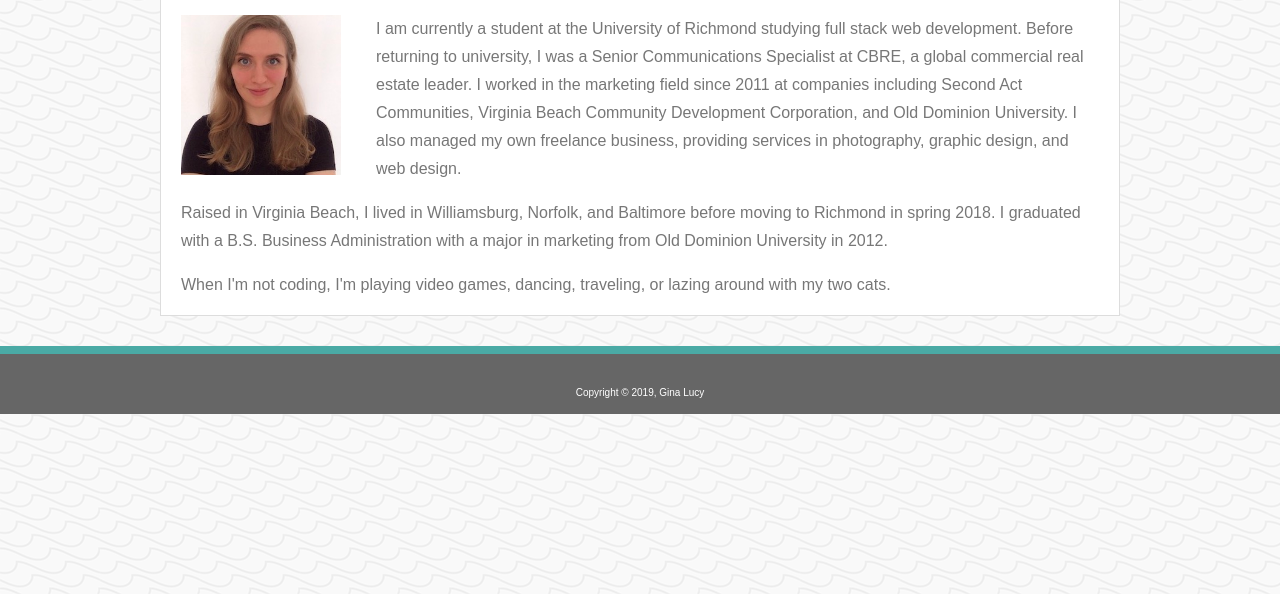
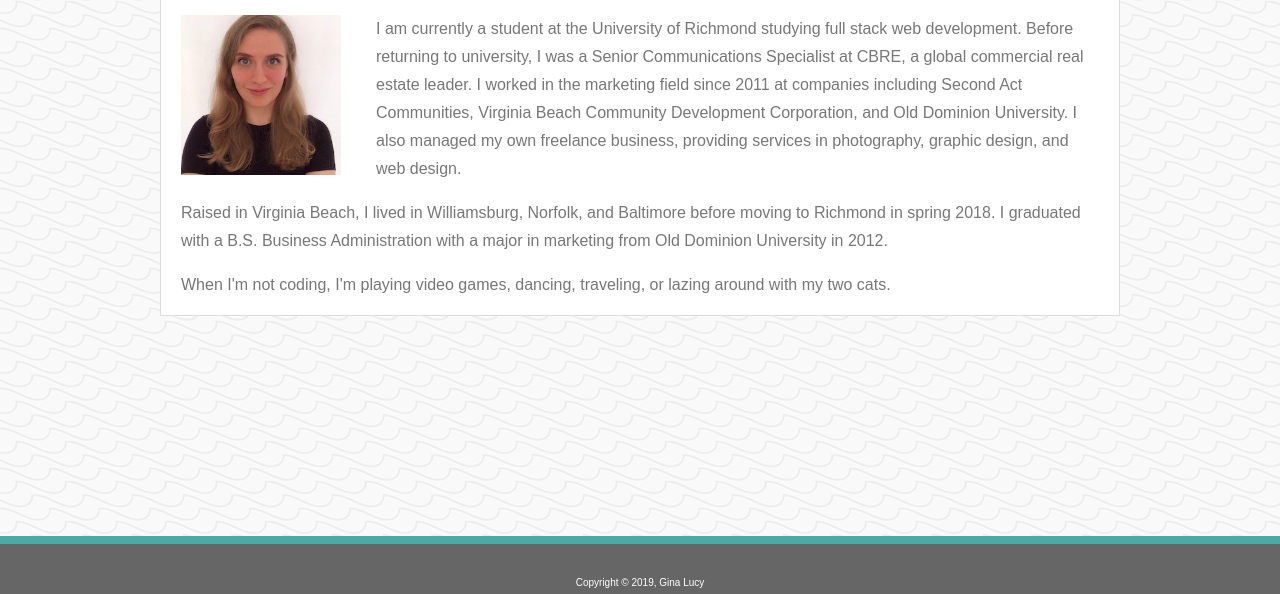
Before and after one commit to grlucy/URHomework1-Portfolio, a plain HTML site: page index.html in a window 1280 px wide. Shown: the part 206-800 px from the top of the page. Drawn offline with Linux system fonts and the light colour scheme.

Commit message:
added sticky footer

```diff
--- a/assets/css/style.css
+++ b/assets/css/style.css
@@ -2,6 +2,11 @@ body {
     margin:0;
     padding:0;
     background-image: url("../images/ripples.png");
+}
+.wrapper {
+    min-height: calc(100vh - 58px);
+    margin:0;
+    padding:0;
 }
 header {
     background-color: white;
@@ -77,10 +82,11 @@ footer {
     background-color: #666;
     border-top: 8px solid #4aaaa5;
     clear:both;
+    height:50px;
 }
 .center-text {
     text-align: center;
-    padding: 20px 0 3px 0;
+    padding: 20px 0 0 0;
 }
 .copyright {
     color: white;
--- a/index.html
+++ b/index.html
@@ -8,6 +8,7 @@
     <link rel="stylesheet" type="text/css" href="./assets/css/style.css">
 </head>
 <body>
+    <div class="wrapper">
             <header>
                     <div class="container">
                             <h1>Gina Lucy</h1>
@@ -29,6 +30,7 @@
                         </div>
                     </div>
                 </section>
+    </div>
     <footer>
         <div class="container">
             <div class="center-text">
```
Lines whose indentation alone changed are shown as unchanged.
